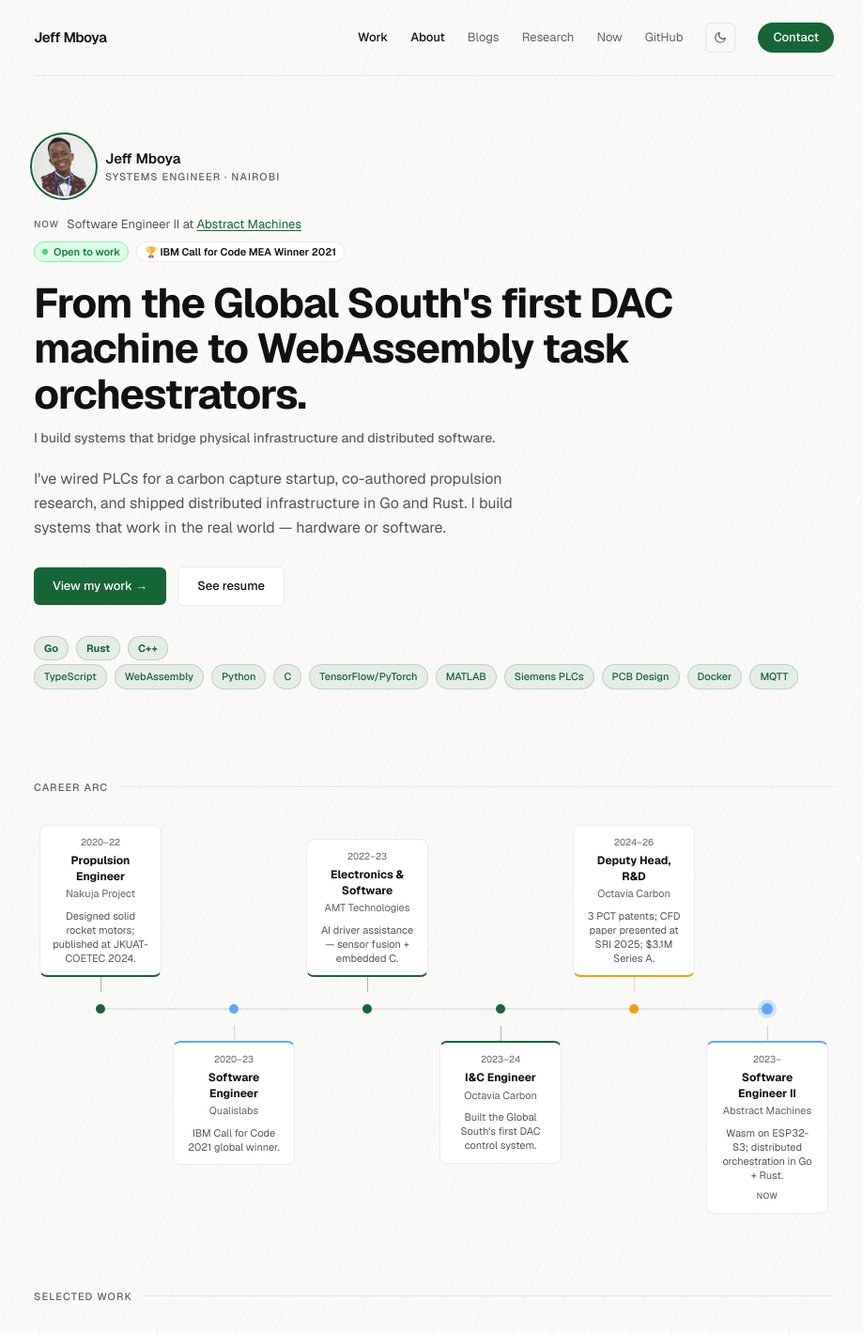
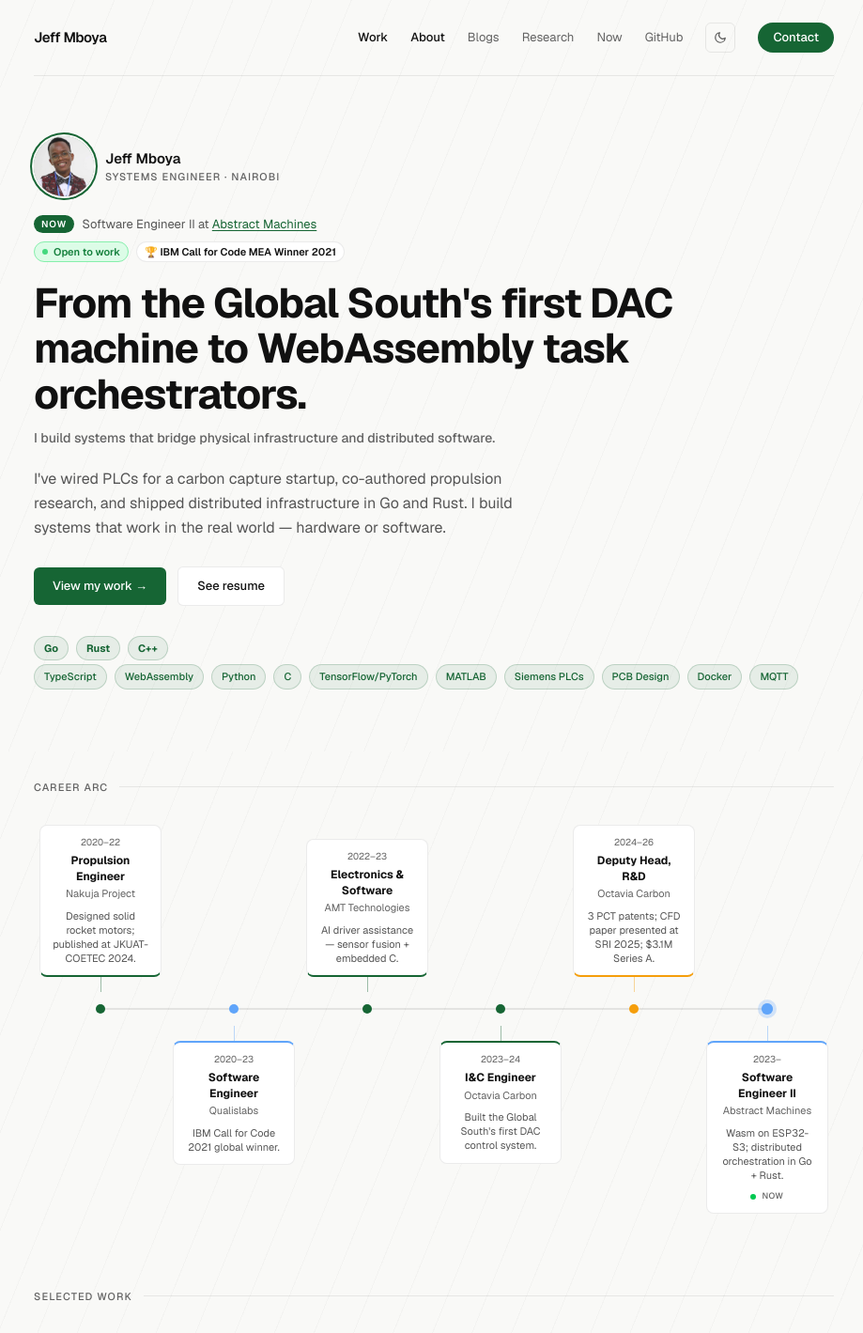
Before and after one commit to JeffMboya/portfolio, a Next.js app: page / in a window 1280 px wide. Shown: the top 1419 px of the page at 94% size, without its empty margins (178-1097 px from the left). Built offline with nearby package versions, Linux system fonts and the light colour scheme; grey boxes are pictures that could not be loaded.

Commit message:
feat: polish hero and timeline UI
- Hero: 'Now' label styled as filled accent pill
- Timeline: pulsing dot on spine for current role (animate-ping)
- Timeline: green heartbeat dot next to 'Now' label in cards

```diff
--- a/components/Hero.tsx
+++ b/components/Hero.tsx
@@ -32,7 +32,10 @@
       {/* Currently */}
       <div className="flex flex-col gap-2 mb-5">
         <div className="flex items-center gap-2">
-          <span className="text-[10px] font-medium uppercase tracking-widest" style={{ color: 'var(--muted-dim)' }}>
+          <span
+            className="text-[10px] font-semibold uppercase tracking-widest px-2 py-0.5 rounded-full"
+            style={{ backgroundColor: 'var(--accent)', color: 'var(--accent-text)' }}
+          >
             Now
           </span>
           <span className="text-[13px]" style={{ color: 'var(--muted)' }}>
--- a/components/Timeline.tsx
+++ b/components/Timeline.tsx
@@ -85,7 +85,8 @@
         {m.impact}
       </div>
       {m.current && (
-        <div className="flex justify-center mt-2">
+        <div className="flex justify-center items-center gap-1.5 mt-2">
+          <span className="w-1.5 h-1.5 rounded-full bg-green-500 animate-pulse shrink-0" />
           <span
             className="text-[9px] font-medium uppercase tracking-wider"
             style={{ color: 'var(--muted-dim)' }}
@@ -135,17 +136,30 @@
           />
           {milestones.map((m, i) => (
             <div key={i} className="flex items-center justify-center py-3 relative z-10">
+              {m.current ? (
+                <span className="relative flex items-center justify-center w-3 h-3">
+                  <span
+                    className="animate-ping absolute inline-flex h-full w-full rounded-full opacity-60"
+                    style={{ backgroundColor: trackColor[m.track] }}
+                  />
+                  <span
+                    className="relative inline-flex rounded-full w-3 h-3"
+                    style={{
+                      backgroundColor: trackColor[m.track],
+                      boxShadow: `0 0 0 4px color-mix(in srgb, ${trackColor[m.track]} 25%, transparent)`,
+                    }}
+                  />
+                </span>
+              ) : (
                 <div
                   style={{
-                  width: m.current ? '12px' : '10px',
-                  height: m.current ? '12px' : '10px',
+                    width: '10px',
+                    height: '10px',
                     borderRadius: '50%',
                     backgroundColor: trackColor[m.track],
-                  boxShadow: m.current
-                    ? `0 0 0 4px color-mix(in srgb, ${trackColor[m.track]} 25%, transparent)`
-                    : 'none',
                   }}
                 />
+              )}
             </div>
           ))}
         </div>
@@ -201,11 +215,14 @@
                   {m.role}
                 </div>
                 {m.current && (
+                  <span className="flex items-center gap-1 shrink-0">
+                    <span className="w-1.5 h-1.5 rounded-full bg-green-500 animate-pulse shrink-0" />
                     <span
-                    className="text-[9px] font-medium uppercase tracking-wider shrink-0"
+                      className="text-[9px] font-medium uppercase tracking-wider"
                       style={{ color: 'var(--muted-dim)' }}
                     >
                       Now
+                    </span>
                   </span>
                 )}
               </div>
```
Lines whose indentation alone changed are shown as unchanged.
